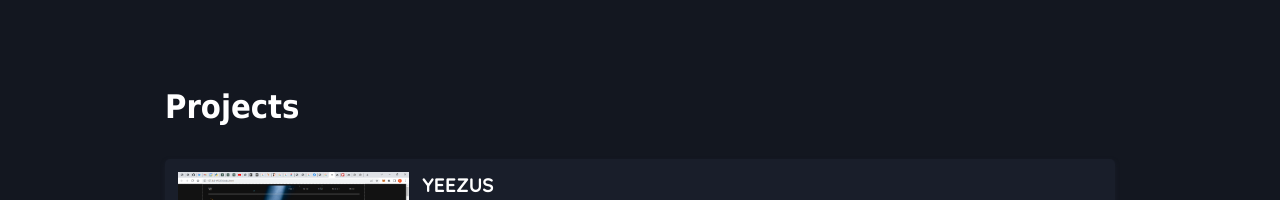
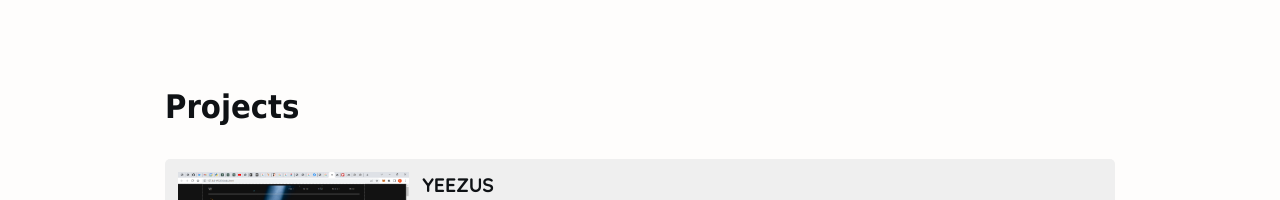
Before and after one commit to farookie007/IoT_PowerSupply, a plain HTML site: page pages/html/home.html in a window 1280 px wide. Shown: the part 1233-1433 px from the top of the page. Drawn offline with Linux system fonts and the light colour scheme; a script that the page names is missing.

Commit message:
Light and dark theme

```diff
--- a/pages/css/dark.css
+++ b/pages/css/dark.css
@@ -0,0 +1,12 @@
+:root {
+  --font-fam: "Quicksand", "Ubuntu";
+  /* dark theme params */
+  --background-color: hsl(204, 15%, 7%);
+  --link-color: hsl(204, 90%, 65%);
+  /* --font-color: #fefdf2; */
+  --font-color: #fff;
+  --shade: hsl(204, 15%, 10%);
+  --btn-color: hsl(204, 70%, 45%);
+  --btn-hover: hsl(204, 70%, 35%);
+  /* light theme params */
+}
--- a/pages/css/light.css
+++ b/pages/css/light.css
@@ -0,0 +1,15 @@
+:root {
+  --font-fam: "Quicksand", "Ubuntu";
+  /* dark theme params */
+  /* --background-color: hsl(204, 15%, 7%); */
+  --background-color: #fefdfc;
+  /* --background-color: #fff; */
+  --link-color: hsl(204, 90%, 65%);
+  /* --font-color: #fff; */
+  --font-color: hsl(204, 15%, 7%);
+  /* --shade: hsl(204, 15%, 10%); */
+  --shade: #efefef;
+  --btn-color: hsl(100, 80%, 51%);
+  --btn-hover: hsl(100, 80%, 46%);
+  /* light theme params */
+}
--- a/pages/css/style.css
+++ b/pages/css/style.css
@@ -17,17 +17,6 @@
   src: url("../fonts/Ubuntu/Ubuntu-Regular.ttf");
 }
 
-:root {
-  --font-fam: "Quicksand", "Ubuntu";
-  /* dark theme params */
-  --background-color: hsla(220, 26%, 10%, 1);
-  --link-color: hsla(204, 57%, 90%, 0.9);
-  --font-color: hsla(0, 0%, 100%, 1);
-  --shade: hsla(220, 26%, 13%, 1);
-  --btn-color: hsla(204, 57%, 30%, 0.9);
-  --btn-hover: hsla(204, 57%, 20%, 0.9);
-  /* light theme params */
-}
 /* :root {
   --font-fam: "Quicksand", "Ubuntu";
   --background-color: hsla(220, 26%, 7%, 1);
@@ -37,6 +26,7 @@
   --btn-color: hsla(204, 57%, 30%, 0.9);
   --btn-hover: hsla(204, 57%, 20%, 0.9);
 } */
+
 
 * {
   margin: 0;
@@ -121,8 +111,9 @@ hr {
   margin: 2.5rem 0;
   border-radius: 5px;
   padding: 1rem;
+  /* padding: 0; */
   background-color: var(--shade);
-  box-shadow: 0 2px 4px var(--shade);
+  /* box-shadow: 0 2px 4px var(--shade); */
 }
 .card-photo {
   height: fit-content;
@@ -290,6 +281,7 @@ hr {
   padding: 10px;
   text-align: center;
   border-radius: 25px;
+  /* background-color: hsla(30, 56%, 50%, 1); */
   border: 2px solid var(--btn-hover);
   transition: background-color 0.3s;
 }
@@ -371,7 +363,7 @@ button:focus {
     text-align: left;
   }
   #bio {
-    margin-top: 75px;
+    margin-top: 15rem;
     width: 100%;
     height: fit-content;
   }
@@ -549,6 +541,7 @@ button:focus {
     position: relative;
   }
   #bio {
+    margin-top: unset;
     position: relative;
     margin: 100px auto 0;
     min-height: 100vh;
--- a/pages/html/home.html
+++ b/pages/html/home.html
@@ -4,6 +4,8 @@
 <head>
     <meta charset="UTF-8">
     <meta name="viewport" content="width=device-width, initial-scale=1.0">
+    <link rel="stylesheet" href="../css/light.css">
+    <!-- <link rel="stylesheet" href="../css/dark.css"> -->
     <link rel="stylesheet" href="../css/style.css">
     <title>Home</title>
 </head>
```
